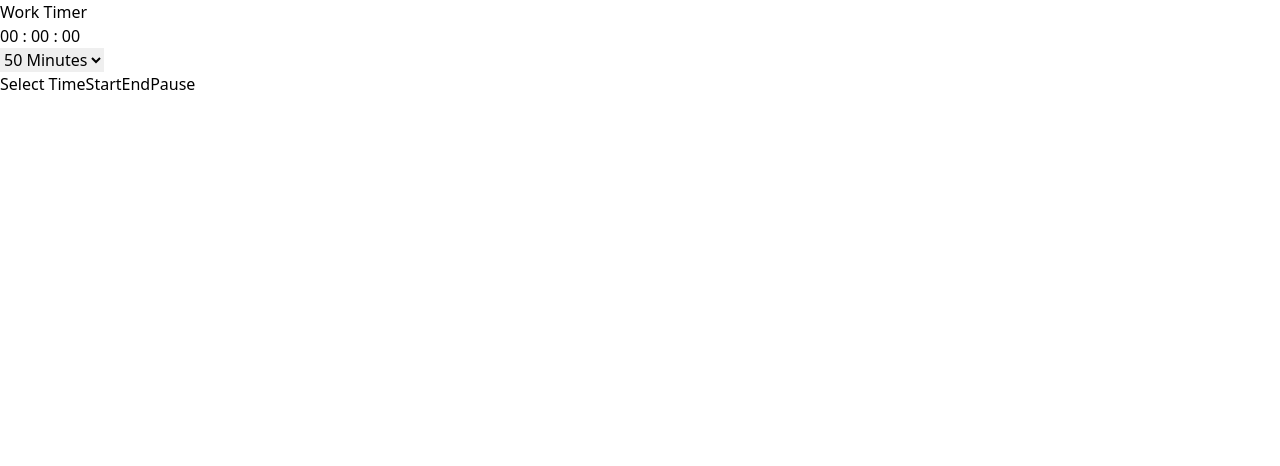
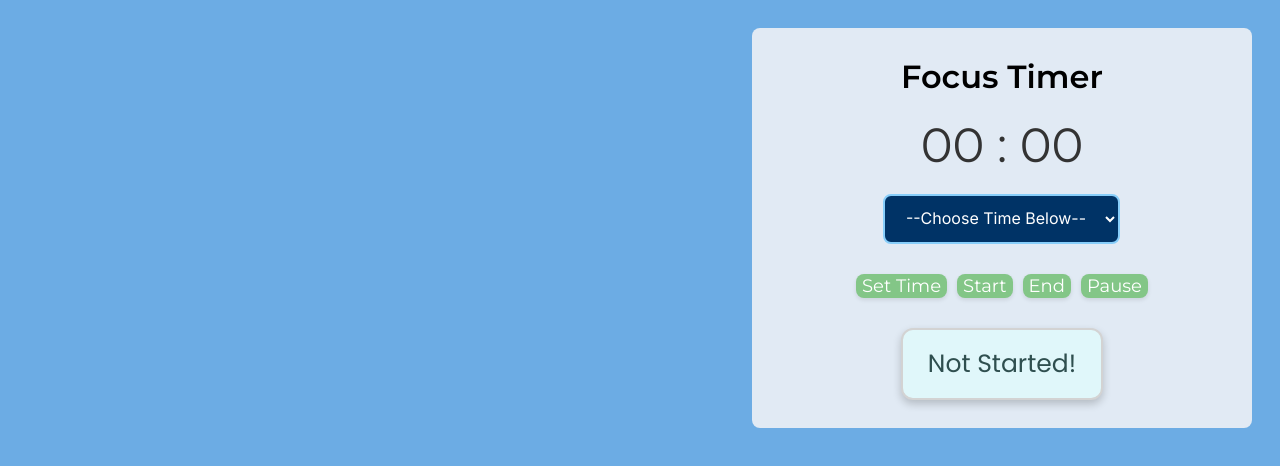
Before and after one commit to dleonsilva7226/FocusFlow, a React (Vite) app: page / in a window 1280 px wide. Shown: the top 466 px of the page. Built offline with nearby package versions, Linux system fonts and the light colour scheme.

Commit message:
Create Timer UI

```diff
--- a/index.html
+++ b/index.html
@@ -5,6 +5,27 @@
     <!-- <link rel="icon" type="image/svg+xml" href="/vite.svg" /> -->
     <meta name="viewport" content="width=device-width, initial-scale=1.0" />
     <title>FocusFlow</title>
+
+    <!-- ROBOTO FONT IMPORT -->
+    <link rel="preconnect" href="https://fonts.googleapis.com">
+    <link rel="preconnect" href="https://fonts.gstatic.com" crossorigin>
+    <link href="https://fonts.googleapis.com/css2?family=Roboto:ital,wght@0,100;0,300;0,400;0,500;0,700;0,900;1,100;1,300;1,400;1,500;1,700;1,900&display=swap" rel="stylesheet">
+
+
+    <!-- MONSERRAT FONT IMPORT -->
+    <link rel="preconnect" href="https://fonts.googleapis.com">
+    <link rel="preconnect" href="https://fonts.gstatic.com" crossorigin>
+    <link href="https://fonts.googleapis.com/css2?family=Montserrat:ital,wght@0,100..900;1,100..900&display=swap" rel="stylesheet">
+
+    <!-- INTER FONT -->
+    <link rel="preconnect" href="https://fonts.googleapis.com">
+    <link rel="preconnect" href="https://fonts.gstatic.com" crossorigin>
+    <link href="https://fonts.googleapis.com/css2?family=Inter:ital,opsz,wght@0,14..32,100..900;1,14..32,100..900&display=swap" rel="stylesheet">
+
+    <!-- POPPINS FONT -->
+    <link rel="preconnect" href="https://fonts.googleapis.com">
+    <link rel="preconnect" href="https://fonts.gstatic.com" crossorigin>
+    <link href="https://fonts.googleapis.com/css2?family=Poppins:ital,wght@0,100;0,200;0,300;0,400;0,500;0,600;0,700;0,800;0,900;1,100;1,200;1,300;1,400;1,500;1,600;1,700;1,800;1,900&display=swap" rel="stylesheet">
   </head>
   <body>
     <div id="root"></div>
--- a/src/App.jsx
+++ b/src/App.jsx
@@ -6,8 +6,6 @@ import './styles.css';
 // import './App.css'
 //FIGURE OUT A WAY TO IMPORT COMPONENTS
 
-
-//DO THIS IN TAILWIND CSS
 export default function App () {
   const [currentSeconds, setCurrentSeconds] = useState(0);
   const [currentMinutes, setCurrentMinutes] = useState(0);
@@ -16,6 +14,9 @@ export default function App () {
   const [isFinished, setIsFinished] = useState(false);
   const [isStarted, setIsStarted] = useState(false);
   const [chosenTime, setChosenTime] = useState(0);
+  // Set Break and Working Time Message Logic
+  const [isBreak, setIsBreak] = useState(false);
+  const [isWorking, setIsWorking] = useState(false);
   const times = new Map([
     ["fifty", 50],
     ["fortyFive", 45],
@@ -26,7 +27,15 @@ export default function App () {
     ["twenty", 20],
     ["fifteen", 15],
     ["ten", 10],
-    ["five", 5]
+    ["nine", 9],
+    ["eight", 8],
+    ["seven", 7],
+    ["six", 6],
+    ["five", 5],
+    ["four", 4],
+    ["three", 3],
+    ["two", 2],
+    ["one", 1]
   ]);
 
 
@@ -53,20 +62,8 @@ export default function App () {
           setIsPaused(false);
         }
       }
-    }, 10);
+    }, 1000);
   });
-
-  // useEffect(() => {
-  //   if (isFinished) {
-  //     setCurrentHours(0);
-  //     setCurrentMinutes(0);
-  //     setCurrentSeconds(0);
-  //     setIsStarted(false);
-  //     setIsFinished(true);
-  //     console.log(seconds);
-  //   }
-  // });
-
 
   function startTimer () {
     if (currentMinutes !== 0) {
@@ -81,6 +78,7 @@ export default function App () {
   function chooseSelectedTime () {
     if (!isStarted) {
       let timerOption = document.getElementById("timerOptions");
+      if (timerOption.value !== "timerDefaultMessage") {
         let totalTime = times.get(timerOption.value);
         console.log(totalTime);
         setCurrentHours(0);
@@ -91,6 +89,7 @@ export default function App () {
         setIsFinished(false);
         setIsPaused(false);
         setChosenTime(totalTime);
+      }
     }
   }
 
@@ -104,17 +103,21 @@ export default function App () {
     }
   }
 
-  return (<>
+  return (<div className = "overallTimerContainer">
+    <div className = "timerContainer">
+    <div className = "timerInfo">
       {/* {`Is Started: ${isStarted}, Is Paused: ${isPaused}, Is Finished: ${isFinished}`} */}
-    <h1 className = "timerTitle">
-      Work Timer
-    </h1>
-    <div className = "timer">
-      {('0' + currentHours).slice(-2)} : {('0' + currentMinutes).slice(-2)} : {('0' + currentSeconds).slice(-2)}
+      <div className = "timerTitle">
+        Focus Timer
+      </div>
+      <div className = "timerDisplay">
+        {/* {('0' + currentHours).slice(-2)} :  */}
+        {('0' + currentMinutes).slice(-2)} : {('0' + currentSeconds).slice(-2)}
       </div>
 
       <div className = "timerOptionsContainer">
         <select id = "timerOptions">
+          <option value = "timerDefaultMessage">--Choose Time Below--</option>
           <option value = "fifty"> 50 Minutes</option>
           <option value = "fortyFive">45 Minutes</option>
           <option value = "forty">40 Minutes</option>
@@ -123,19 +126,32 @@ export default function App () {
           <option value = "twentyFive">25 Minutes</option>
           <option value = "twenty">20 Minutes</option>
           <option value = "fifteen">15 Minutes</option>
-        <option value = "ten">10 Minutes</option>
+          <option value = "ten"> 10 Minutes</option>
+          <option value = "nine">9 Minutes</option>
+          <option value = "eight">8 Minutes</option>
+          <option value = "seven">7 Minutes</option>
+          <option value = "six">6 Minutes</option>
           <option value = "five">5 Minutes</option>
+          <option value = "four">4 Minutes</option>
+          <option value = "three">3 Minutes</option>
+          <option value = "two">2 Minutes</option>
+          <option value = "one">1 Minute</option>
         </select>
       </div>
       <div className = "buttons">
-      <button className = "chooseTime" onClick = {() => chooseSelectedTime()}>Select Time</button>
-      <button className = "startButton" onClick = {() => startTimer()}>Start</button>
-      <button className = "endButton" onClick = {() => setIsFinished(true)}>End</button>
-      <button className = "pauseButton" onClick= {() => pauseTimer()}>Pause</button>
+        <button className = "timerButton chooseTime" onClick = {() => chooseSelectedTime()}>Set Time</button>
+        <button className = "timerButton startButton" onClick = {() => startTimer()}>Start</button>
+        <button className = "timerButton endButton" onClick = {() => setIsFinished(true)}>End</button>
+        <button className = "timerButton pauseButton" onClick= {() => pauseTimer()}>Pause</button>
       </div>
-    <div className = "timerEndMessage">
-      {(currentMinutes === 0 && currentSeconds === 0 && isFinished && chosenTime >= 10) && `Time's Up! Set a Break Timer for ${chosenTime/5} Minutes!`}
-      {(currentMinutes === 0 && currentSeconds === 0 && isFinished && chosenTime <= 5) && `Time's Up! Set a Break Timer for ${chosenTime/5} Minute!`}
+      <div className = "timerMessage">
+        {(!isStarted && !isFinished) && `Not Started!`}
+        {(isStarted && !isFinished && !isPaused) && `Currently Working!`}
+        {(isPaused) && `Paused!`}
+        {(currentMinutes === 0 && currentSeconds === 0 && isFinished) && `Set a Break Timer!`}
+        {/* {(currentMinutes === 0 && currentSeconds === 0 && isFinished && chosenTime <= 5) && `Time's Up! Set a Break Timer for ${chosenTime/5} Minute And Then Start Working!`} */}
       </div>
-  </>);
+    </div>
+  </div>
+  </div>);
 }
--- a/src/Timer.jsx
+++ b/src/Timer.jsx
@@ -1,54 +1,28 @@
-import { useEffect, useState } from 'react'
-import React from 'react';
-import './styles.css';
+// import { useEffect, useState } from 'react'
+// import React from 'react';
+// import './styles.css';
 
-export function Timer () {
-const [currentSeconds, setCurrentSeconds] = useState(0);
-const [currentMinutes, setCurrentMinutes] = useState(0);
-const [currentHours, setCurrentHours] = useState(0);
-const [isPaused, setIsPaused] = useState(false);
-const [isFinished, setIsFinished] = useState(false);
-const [isStarted, setIsStarted] = useState(false);
-const [chosenTime, setChosenTime] = useState(0);
-const times = new Map([
-  ["fifty", 50],
-  ["fortyFive", 45],
-  ["forty", 40],
-  ["thirtyFive", 35],
-  ["thirty", 30],
-  ["twentyFive", 25],
-  ["twenty", 20],
-  ["fifteen", 15],
-  ["ten", 10],
-  ["five", 5]
-]);
+// export function Timer () {
+// const [currentSeconds, setCurrentSeconds] = useState(0);
+// const [currentMinutes, setCurrentMinutes] = useState(0);
+// const [currentHours, setCurrentHours] = useState(0);
+// const [isPaused, setIsPaused] = useState(false);
+// const [isFinished, setIsFinished] = useState(false);
+// const [isStarted, setIsStarted] = useState(false);
+// const [chosenTime, setChosenTime] = useState(0);
+// const times = new Map([
+//   ["fifty", 50],
+//   ["fortyFive", 45],
+//   ["forty", 40],
+//   ["thirtyFive", 35],
+//   ["thirty", 30],
+//   ["twentyFive", 25],
+//   ["twenty", 20],
+//   ["fifteen", 15],
+//   ["ten", 10],
+//   ["five", 5]
+// ]);
 
-
-useEffect(() => {
-  if (isFinished) {
-    setCurrentHours(0);
-    setCurrentMinutes(0);
-    setCurrentSeconds(0);
-    setIsStarted(false);
-    setIsFinished(true);
-  }
-});
-
-useEffect (() => {
-  setTimeout(() => {
-    if (isStarted && !isPaused && !isFinished) {
-      if (currentMinutes > 0 && currentSeconds - 1 === -1) {
-        setCurrentMinutes(currentMinutes - 1);
-        setCurrentSeconds(59);
-      } else if (currentSeconds > 0) {
-        setCurrentSeconds(currentSeconds - 1);
-      } else if (currentMinutes === 0 && currentSeconds === 0) {
-        setIsFinished(true);
-        setIsPaused(false);
-      }
-    }
-  }, 10);
-});
 
 // useEffect(() => {
 //   if (isFinished) {
@@ -57,79 +31,105 @@ useEffect (() => {
 //     setCurrentSeconds(0);
 //     setIsStarted(false);
 //     setIsFinished(true);
-//     console.log(seconds);
 //   }
 // });
 
+// useEffect (() => {
+//   setTimeout(() => {
+//     if (isStarted && !isPaused && !isFinished) {
+//       if (currentMinutes > 0 && currentSeconds - 1 === -1) {
+//         setCurrentMinutes(currentMinutes - 1);
+//         setCurrentSeconds(59);
+//       } else if (currentSeconds > 0) {
+//         setCurrentSeconds(currentSeconds - 1);
+//       } else if (currentMinutes === 0 && currentSeconds === 0) {
+//         setIsFinished(true);
+//         setIsPaused(false);
+//       }
+//     }
+//   }, 10);
+// });
 
-function startTimer () {
-  if (currentMinutes !== 0) {
-    setIsStarted(true);
-    setIsPaused(false);
-    setIsFinished(false);
-  }
-}
+// // useEffect(() => {
+// //   if (isFinished) {
+// //     setCurrentHours(0);
+// //     setCurrentMinutes(0);
+// //     setCurrentSeconds(0);
+// //     setIsStarted(false);
+// //     setIsFinished(true);
+// //     console.log(seconds);
+// //   }
+// // });
+
+
+// function startTimer () {
+//   if (currentMinutes !== 0) {
+//     setIsStarted(true);
+//     setIsPaused(false);
+//     setIsFinished(false);
+//   }
+// }
 
 
 
-function chooseSelectedTime () {
-  if (!isStarted) {
-    let timerOption = document.getElementById("timerOptions");
-    let totalTime = times.get(timerOption.value);
-    console.log(totalTime);
-    setCurrentHours(0);
-    setCurrentMinutes(totalTime);
-    setCurrentSeconds(0);
-    console.log(currentSeconds)
-    setIsStarted(false);
-    setIsFinished(false);
-    setIsPaused(false);
-    setChosenTime(totalTime);
-  }
-}
+// function chooseSelectedTime () {
+//   if (!isStarted) {
+//     let timerOption = document.getElementById("timerOptions");
+//     let totalTime = times.get(timerOption.value);
+//     console.log(totalTime);
+//     setCurrentHours(0);
+//     setCurrentMinutes(totalTime);
+//     setCurrentSeconds(0);
+//     console.log(currentSeconds)
+//     setIsStarted(false);
+//     setIsFinished(false);
+//     setIsPaused(false);
+//     setChosenTime(totalTime);
+//   }
+// }
 
-function pauseTimer() {
-  if (isStarted) {
-    if (isPaused) {
-      setIsPaused(false);
-    } else {
-      setIsPaused(true);
-    }
-  }
-}
+// function pauseTimer() {
+//   if (isStarted) {
+//     if (isPaused) {
+//       setIsPaused(false);
+//     } else {
+//       setIsPaused(true);
+//     }
+//   }
+// }
 
-return (<>
-  {/* {`Is Started: ${isStarted}, Is Paused: ${isPaused}, Is Finished: ${isFinished}`} */}
-  <h1 className = "timerTitle">
-    Work Timer
-  </h1>
-  <div className = "timer">
-    {('0' + currentHours).slice(-2)} : {('0' + currentMinutes).slice(-2)} : {('0' + currentSeconds).slice(-2)}
-  </div>
+// return (<>
+//   {/* {`Is Started: ${isStarted}, Is Paused: ${isPaused}, Is Finished: ${isFinished}`} */}
+//   <h1 className = "timerTitle">
+//     Work Timer
+//   </h1>
+//   <div className = "timer">
+//     {('0' + currentHours).slice(-2)} : {('0' + currentMinutes).slice(-2)} : {('0' + currentSeconds).slice(-2)}
+//   </div>
 
-  <div className = "timerOptionsContainer">
-    <select id = "timerOptions">
-      <option value = "fifty"> 50 Minutes</option>
-      <option value = "fortyFive">45 Minutes</option>
-      <option value = "forty">40 Minutes</option>
-      <option value = "thirtyFive">35 Minutes</option>
-      <option value = "thirty">30 Minutes</option>
-      <option value = "twentyFive">25 Minutes</option>
-      <option value = "twenty">20 Minutes</option>
-      <option value = "fifteen">15 Minutes</option>
-      <option value = "ten">10 Minutes</option>
-      <option value = "five">5 Minutes</option>
-    </select>
-  </div>
-  <div className = "buttons">
-    <button className = "chooseTime" onClick = {() => chooseSelectedTime()}>Select Time</button>
-    <button className = "startButton" onClick = {() => startTimer()}>Start</button>
-    <button className = "endButton" onClick = {() => setIsFinished(true)}>End</button>
-    <button className = "pauseButton" onClick= {() => pauseTimer()}>Pause</button>
-  </div>
-  <div className = "timerEndMessage">
-    {(currentMinutes === 0 && currentSeconds === 0 && isFinished && chosenTime >= 10) && `Time's Up! Set a Break Timer for ${chosenTime/5} Minutes!`}
-    {(currentMinutes === 0 && currentSeconds === 0 && isFinished && chosenTime <= 5) && `Time's Up! Set a Break Timer for ${chosenTime/5} Minute!`}
-  </div>
-</>);
-}
+//   <div className = "timerOptionsContainer">
+//     <select id = "timerOptions">
+//       <option value = "fifty"> 50 Minutes</option>
+//       <option value = "fortyFive">45 Minutes</option>
+//       <option value = "forty">40 Minutes</option>
+//       <option value = "thirtyFive">35 Minutes</option>
+//       <option value = "thirty">30 Minutes</option>
+//       <option value = "twentyFive">25 Minutes</option>
+//       <option value = "twenty">20 Minutes</option>
+//       <option value = "fifteen">15 Minutes</option>
+//       <option value = "ten">10 Minutes</option>
+//       <option value = "five">5 Minutes</option>
+//     </select>
+//   </div>
+//   <div className = "buttons">
+//     <button className = "chooseTime" onClick = {() => chooseSelectedTime()}>Select Time</button>
+//     <button className = "startButton" onClick = {() => startTimer()}>Start</button>
+//     <button className = "endButton" onClick = {() => setIsFinished(true)}>End</button>
+//     <button className = "pauseButton" onClick= {() => pauseTimer()}>Pause</button>
+//   </div>
+//   <div className = "timerEndMessage">
+//     {(currentMinutes === 0 && currentSeconds === 0 && isFinished && chosenTime >= 10) && `Time's Up! Set a Break Timer for ${chosenTime/5} Minutes!`}
+//     {(currentMinutes === 0 && currentSeconds === 0 && isFinished && chosenTime <= 5) && `Time's Up! Set a Break Timer for ${chosenTime/5} Minute!`}
+//   </div>
+// </>);
+// }
--- a/src/styles.css
+++ b/src/styles.css
@@ -1,3 +1,101 @@
-@tailwind base;
-@tailwind components;
-@tailwind utilities;
+* {
+    box-sizing: border-box;
+}
+body {
+    background-color:#6CACE4;
+}
+
+.overallTimerContainer {
+    display: flex;
+    justify-content: flex-end;
+    padding: 20px;
+}
+
+.timerContainer {
+    padding: 10px;
+    background-color: #E1EAF4;
+    display: flex;
+    height: 400px;
+    width: 500px;
+    /* flex-direction: column; */
+    /* align-items: flex-end; */
+    /* justify-content: flex-end; */
+    flex: 0 1 auto;
+    justify-content: center;
+    align-items: center;
+    /* font-family: 'Roboto'; */
+    /* display: flex;
+    flex: 1; */
+    /* background-color:#6CACE4; */
+    border-radius: 8px;
+}
+
+.timerInfo {
+    display: flex;
+    flex-direction: column;
+    align-items: center;
+    justify-content: center;
+    gap: 20px;
+    border-radius: 8px;
+}
+
+.timerTitle {
+    font-family: 'Montserrat', Arial, 'Times New Roman';
+    font-size: 32px;
+    font-weight: 550;
+}
+
+.timerDisplay {
+    color: #333333;
+    font-family: 'Montserrat', Arial, 'Times New Roman';
+    font-size: 48px;
+}
+
+.timerButton {
+    background-color: #83C687;
+    color: #FFFFFF;
+    border: none;
+    font-family: 'Montserrat';
+    font-size: 18px;
+    border-radius: 8px;
+    box-shadow: 0px 2px 4px rgba(0, 0, 0, 0.1);
+}
+
+.timerButton:hover {
+    background-color: #6BA572;
+}
+
+.buttons {
+    display: flex;
+    margin-top: 10px;
+    margin-bottom: 10px;
+    gap: 10px;
+}
+
+#timerOptions {
+    background-color: #003366;
+    /* border-color: #87CEFA; */
+    border: 2px #87CEFA solid;
+    color: #FFFFFF;
+    font-size: 16px;
+    font-family: 'Inter';
+    padding: 12px 16px;
+    border-radius: 8px;
+    text-align: center;
+}
+
+
+#timerOptions:hover {
+    background-color: #4682B4;
+}
+
+.timerMessage {
+    color: #2F4F4F;
+    font-family: 'Poppins', Arial;
+    background-color: #E0F7FA;
+    font-size: 25px;
+    padding: 15px 25px;
+    box-shadow: 0px 4px 8px rgba(0, 0, 0, 0.2);
+    border-radius: 12px;
+    border: 2px #D3D3D3 solid;
+}
```
Also changed, not shown: src/CountdownDisplay.jsx (added), src/TimerOptions.jsx (added), src/TimerTitle.jsx (added). Lines whose indentation alone changed are shown as unchanged.
